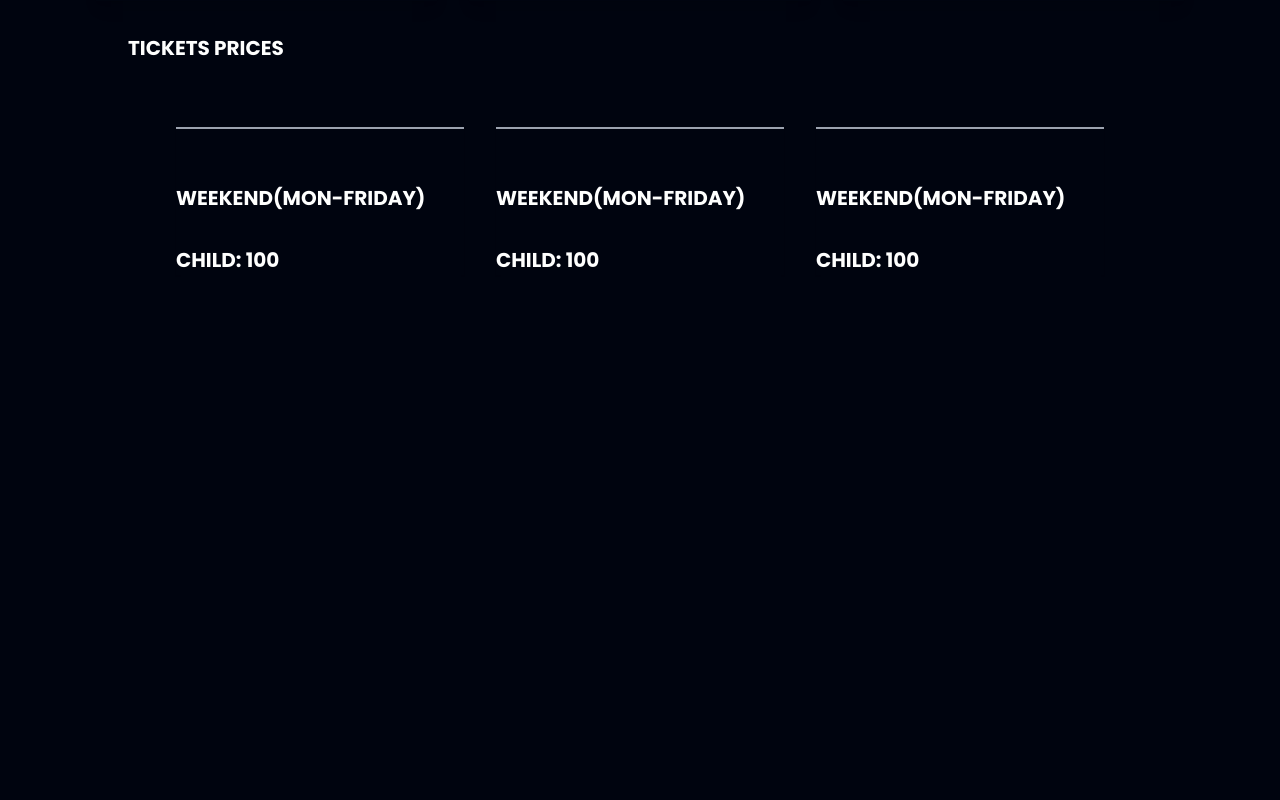
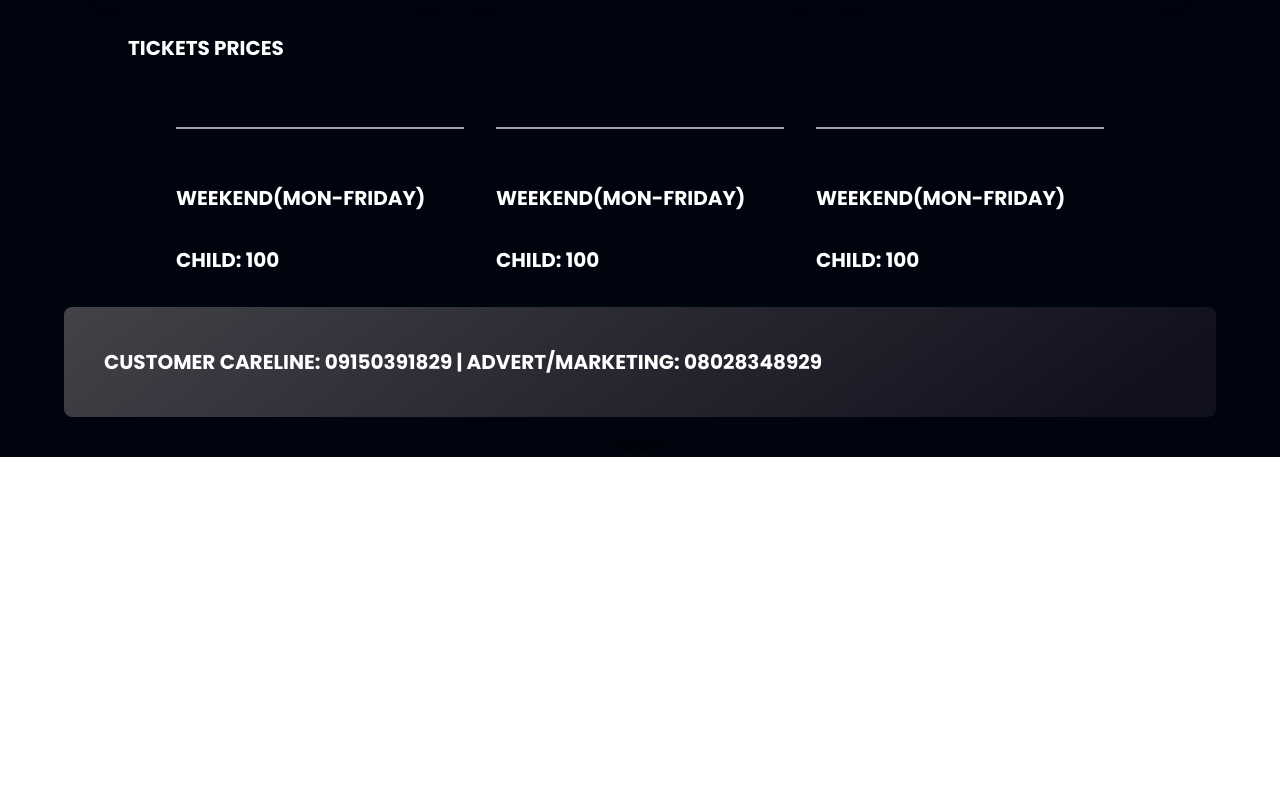
Before and after one commit to wilsonibekason/cine21, a React (Vite) app: page / in a window 1280 px wide. Shown: the part 1200-2000 px from the top of the page. After the commit the page ends 1657 px from the top, so only its background shows below. Built offline with nearby package versions, Linux system fonts and the light colour scheme.

Commit message:
complete add dynamic component

```diff
--- a/src/App.tsx
+++ b/src/App.tsx
@@ -31,8 +31,12 @@ function App() {
         <div className={`my-8 mx-32`}>
           <Tickets />
         </div>
-        <div className={`my-4 mx-16 bg_black`}>
-          <CustomeCard message={"hello "} />
+        <div className={`my-4 mx-16 bg_black p-10 rounded-lg`}>
+          <CustomeCard
+            message={
+              "Customer Careline: 09150391829 | Advert/Marketing: 08028348929 "
+            }
+          />
         </div>
         <div className={`${styles.paddingX} bg-primary ${styles.flexStart}`}>
           <Footer />
--- a/src/components/Tickets.tsx
+++ b/src/components/Tickets.tsx
@@ -21,7 +21,7 @@ const Tickets = () => {
             </div>
           </div> */}
           <div
-            className={`grid grid-cols-1 sm:grid-cols-1 md:grid-cols-12 lg:grid-cols-12 mt-16  mx-4 lg:mx-12 min-h-[100vh] gap-8`}
+            className={`grid grid-cols-1 sm:grid-cols-1 md:grid-cols-12 lg:grid-cols-12 mt-16  mx-4 lg:mx-12  gap-8`}
           >
             <div className="col-span-1 lg:col-span-4">
               <div className="relative flex flex-col shadow-sm w-full">
```
